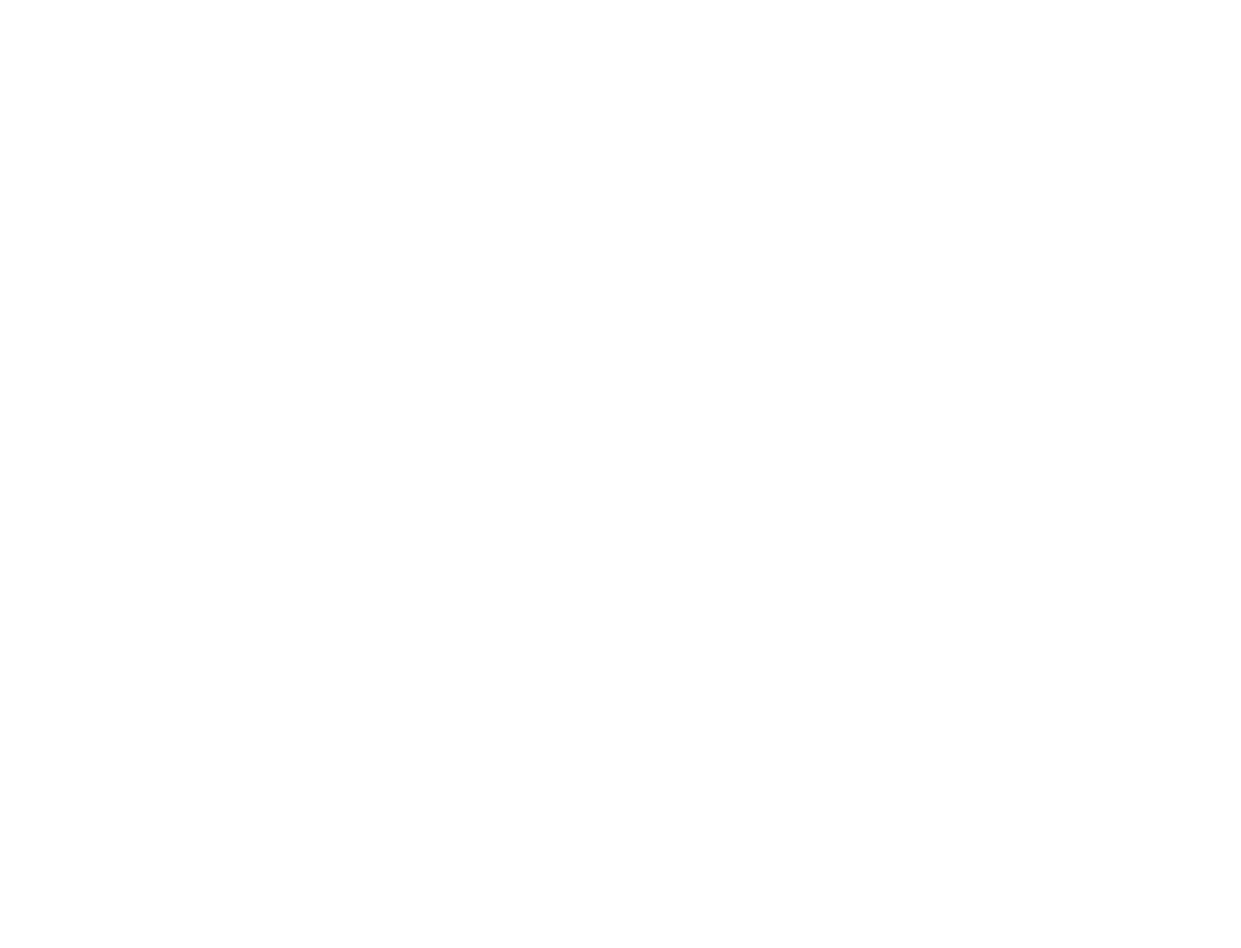
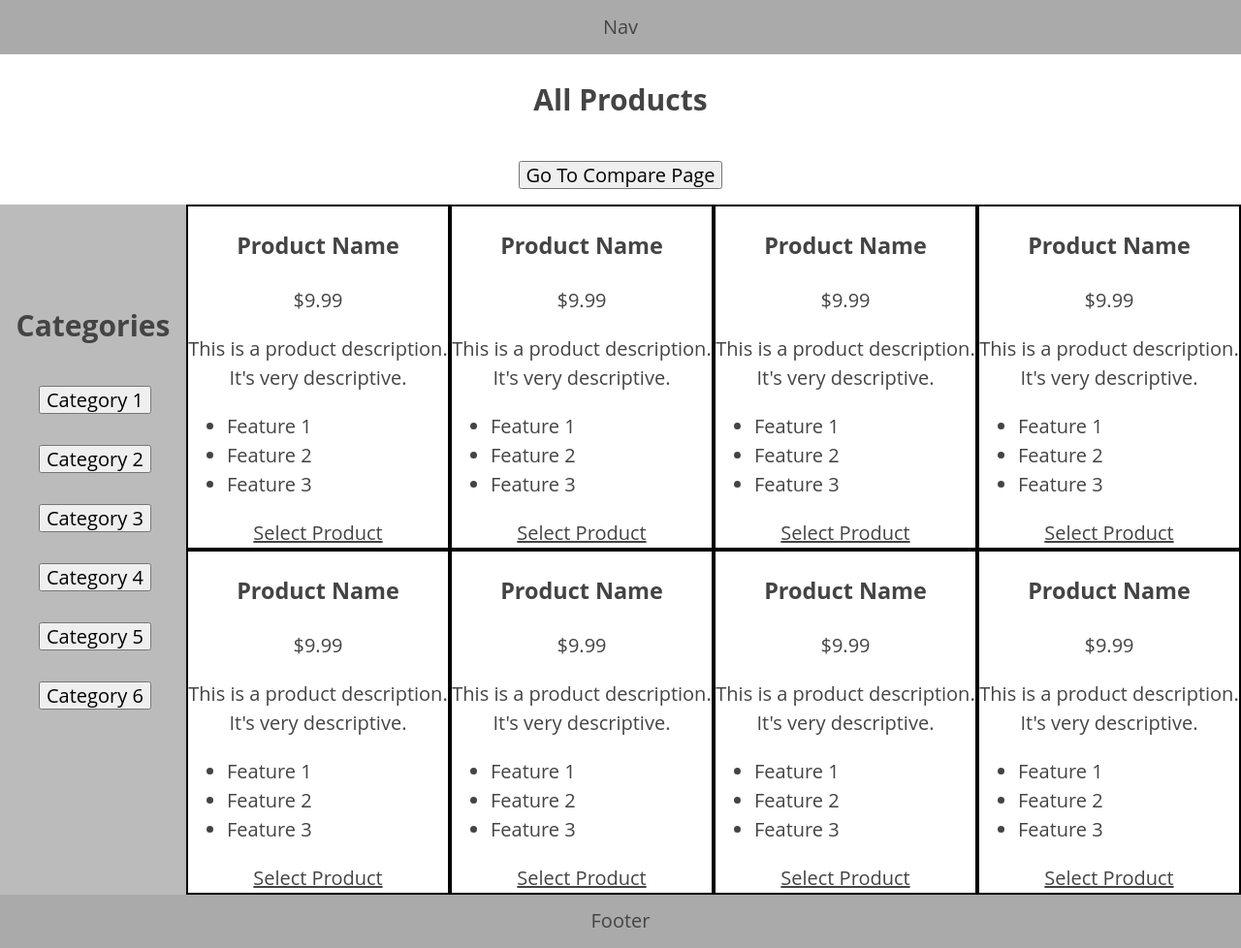
Before and after one commit to Tarv44/feather-report-wireframes, a plain HTML site: page products.html in a window 1280 px wide. Shown: the whole page at 97% size. Before the commit the page ends 800 px from the top, so only its background shows below. Drawn offline with nearby package versions, Linux system fonts and the light colour scheme.

Commit message:
All page wireframes complete

```diff
--- a/admin.html
+++ b/admin.html
@@ -0,0 +1,153 @@
+<!DOCTYPE html>
+<html lang="en">
+<head>
+    <title>Feather Report</title>
+    <meta charset="UTF-8">
+    <meta name="viewport" content="width=device-width, initial-scale=1.0">
+    <link rel="stylesheet" type="text/css" href="//cdnjs.cloudflare.com/ajax/libs/normalize/6.0.0/normalize.css">
+    <link rel="stylesheet" href="style.css">
+</head>
+<body>
+    <nav>Nav</nav>
+    <main>
+        <header>
+            <h1>Company Admin Page</h1>
+        </header>
+
+        <section>
+            <form id="admin-form">
+                <h2>Add Product</h2>
+                <div id="fieldset-group">
+                    <fieldset>
+                        <legend>Product Details</legend>
+                        <label for="product-category">Category</label>
+                        <select id="product-category">
+                            <option disabled selected>Select a category</option>
+                            <option>Knives</option>
+                            <option>Blenders</option>
+                            <option>Saucepans</option>
+                            <option>+ add category</option>
+                        </select>
+                        <label for="product-name">Product name</label>
+                        <input type="text" name="name" id="product-name">
+                        <label for="product-price">Price</label>
+                        <input type="number" name="price" id="product-price">
+                        <label for="product-link">Buy Online Link</label>
+                        <input type="text" name="link" id="product-link">
+                        <label for="product-description">Description</label>
+                        <textarea name="description" id="product-descr"></textarea>
+                    </fieldset>
+
+                    <fieldset>
+                        <legend>Features</legend>
+                        <select>
+                            <option>Feature 1</option>
+                            <option>Feature 2</option>
+                            <option>Feature 3</option>
+                            <option>+ create new feature</option>
+                        </select>
+                        <button>Add another feature</button>
+                    </fieldset>
+                </div>
+                <button>Create Product</button>
+            </form>
+        </section>
+
+        <section>
+            <h2>All Products</h2>
+
+            <main id="all-products">
+                <div>
+                    <h3>Product Name</h3>
+                    <p>$9.99</p>
+                    <p>This is a product description. It's very descriptive.</p>
+                    <ul>
+                        <li>Feature 1</li>
+                        <li>Feature 2</li>
+                        <li>Feature 3</li>
+                    </ul>
+                    <a><u>Edit Product</u></a>
+                </div>
+                <div>
+                    <h3>Product Name</h3>
+                    <p>$9.99</p>
+                    <p>This is a product description. It's very descriptive.</p>
+                    <ul>
+                        <li>Feature 1</li>
+                        <li>Feature 2</li>
+                        <li>Feature 3</li>
+                    </ul>
+                    <a><u>Edit Product</u></a>
+                </div>
+                <div>
+                    <h3>Product Name</h3>
+                    <p>$9.99</p>
+                    <p>This is a product description. It's very descriptive.</p>
+                    <ul>
+                        <li>Feature 1</li>
+                        <li>Feature 2</li>
+                        <li>Feature 3</li>
+                    </ul>
+                    <a><u>Edit Product</u></a>
+                </div>
+                <div>
+                    <h3>Product Name</h3>
+                    <p>$9.99</p>
+                    <p>This is a product description. It's very descriptive.</p>
+                    <ul>
+                        <li>Feature 1</li>
+                        <li>Feature 2</li>
+                        <li>Feature 3</li>
+                    </ul>
+                    <a><u>Edit Product</u></a>
+                </div>
+                <div>
+                    <h3>Product Name</h3>
+                    <p>$9.99</p>
+                    <p>This is a product description. It's very descriptive.</p>
+                    <ul>
+                        <li>Feature 1</li>
+                        <li>Feature 2</li>
+                        <li>Feature 3</li>
+                    </ul>
+                    <a><u>Edit Product</u></a>
+                </div>
+                <div>
+                    <h3>Product Name</h3>
+                    <p>$9.99</p>
+                    <p>This is a product description. It's very descriptive.</p>
+                    <ul>
+                        <li>Feature 1</li>
+                        <li>Feature 2</li>
+                        <li>Feature 3</li>
+                    </ul>
+                    <a><u>Edit Product</u></a>
+                </div>
+                <div>
+                    <h3>Product Name</h3>
+                    <p>$9.99</p>
+                    <p>This is a product description. It's very descriptive.</p>
+                    <ul>
+                        <li>Feature 1</li>
+                        <li>Feature 2</li>
+                        <li>Feature 3</li>
+                    </ul>
+                    <a><u>Edit Product</u></a>
+                </div>
+                <div>
+                    <h3>Product Name</h3>
+                    <p>$9.99</p>
+                    <p>This is a product description. It's very descriptive.</p>
+                    <ul>
+                        <li>Feature 1</li>
+                        <li>Feature 2</li>
+                        <li>Feature 3</li>
+                    </ul>
+                    <a><u>Edit Product</u></a>
+                </div>
+            </main>
+        </section>
+    </main>
+    <footer>Footer</footer>
+</body>
+</html>
--- a/products.html
+++ b/products.html
@@ -0,0 +1,124 @@
+<!DOCTYPE html>
+<html lang="en">
+<head>
+    <title>Feather Report</title>
+    <meta charset="UTF-8">
+    <meta name="viewport" content="width=device-width, initial-scale=1.0">
+    <link rel="stylesheet" type="text/css" href="//cdnjs.cloudflare.com/ajax/libs/normalize/6.0.0/normalize.css">
+    <link rel="stylesheet" href="style.css">
+</head>
+<body>
+    <nav>Nav</nav>
+
+    <header id="all-products-header">
+        <h2>All Products</h2>
+        <button>Go To Compare Page</button>
+    </header>
+
+    <main id="all-products-main">
+        <section id="all-products-sidebar">
+            <h2>Categories</h2>
+            <ul>
+                <li><button>Category 1</button></li>
+                <li><button>Category 2</button></li>
+                <li><button>Category 3</button></li>
+                <li><button>Category 4</button></li>
+                <li><button>Category 5</button></li>
+                <li><button>Category 6</button></li>
+            </ul>
+        </section>
+
+        <main id="all-products">
+            <div>
+                <h3>Product Name</h3>
+                <p>$9.99</p>
+                <p>This is a product description. It's very descriptive.</p>
+                <ul>
+                    <li>Feature 1</li>
+                    <li>Feature 2</li>
+                    <li>Feature 3</li>
+                </ul>
+                <a><u>Select Product</u></a>
+            </div>
+            <div>
+                <h3>Product Name</h3>
+                <p>$9.99</p>
+                <p>This is a product description. It's very descriptive.</p>
+                <ul>
+                    <li>Feature 1</li>
+                    <li>Feature 2</li>
+                    <li>Feature 3</li>
+                </ul>
+                <a><u>Select Product</u></a>
+            </div>
+            <div>
+                <h3>Product Name</h3>
+                <p>$9.99</p>
+                <p>This is a product description. It's very descriptive.</p>
+                <ul>
+                    <li>Feature 1</li>
+                    <li>Feature 2</li>
+                    <li>Feature 3</li>
+                </ul>
+                <a><u>Select Product</u></a>
+            </div>
+            <div>
+                <h3>Product Name</h3>
+                <p>$9.99</p>
+                <p>This is a product description. It's very descriptive.</p>
+                <ul>
+                    <li>Feature 1</li>
+                    <li>Feature 2</li>
+                    <li>Feature 3</li>
+                </ul>
+                <a><u>Select Product</u></a>
+            </div>
+            <div>
+                <h3>Product Name</h3>
+                <p>$9.99</p>
+                <p>This is a product description. It's very descriptive.</p>
+                <ul>
+                    <li>Feature 1</li>
+                    <li>Feature 2</li>
+                    <li>Feature 3</li>
+                </ul>
+                <a><u>Select Product</u></a>
+            </div>
+            <div>
+                <h3>Product Name</h3>
+                <p>$9.99</p>
+                <p>This is a product description. It's very descriptive.</p>
+                <ul>
+                    <li>Feature 1</li>
+                    <li>Feature 2</li>
+                    <li>Feature 3</li>
+                </ul>
+                <a><u>Select Product</u></a>
+            </div>
+            <div>
+                <h3>Product Name</h3>
+                <p>$9.99</p>
+                <p>This is a product description. It's very descriptive.</p>
+                <ul>
+                    <li>Feature 1</li>
+                    <li>Feature 2</li>
+                    <li>Feature 3</li>
+                </ul>
+                <a><u>Select Product</u></a>
+            </div>
+            <div>
+                <h3>Product Name</h3>
+                <p>$9.99</p>
+                <p>This is a product description. It's very descriptive.</p>
+                <ul>
+                    <li>Feature 1</li>
+                    <li>Feature 2</li>
+                    <li>Feature 3</li>
+                </ul>
+                <a><u>Select Product</u></a>
+            </div>
+        </main>
+    </main>
+    <footer>Footer</footer>
+</body>
+</html>
--- a/style.css
+++ b/style.css
@@ -61,12 +61,72 @@ fieldset {
     margin: 10px 0;
 }
 
+fieldset button {
+    font-size: 12px;
+}
+
 .login-sect,
-.signup-sect {
+.signup-sect,
+fieldset {
     display: flex;
     flex-direction: column;
     align-items: center;
     justify-content: center;
+}
+
+#fieldset-group {
+    display: flex;
+    flex-direction: row;
+    justify-content: space-around;
+    width: 50%;
+}
+
+#all-products-header {
+    padding: 0;
+    margin-top: 80px;
+}
+
+#all-products {
+    display: flex;
+    flex-flow: row wrap;
+    justify-content: space-between;
+    width: 90%;
+    margin: auto;
+}
+
+#all-products-sidebar {
+    min-width: 15%;
+}
+
+#all-products-sidebar ul {
+    list-style: none;
+    padding: auto;
+}
+
+#all-products div {
+    max-width: 25%;
+    border: solid black 2px;
+}
+
+#all-products-main {
+    display: flex;
+    flex-direction: row;
+}
+
+.compare-main {
+    display: flex;
+    flex-direction: row;
+    margin: 0 10% 20px;
+}
+
+.compare-product {
+    border: solid black 2px;
+    margin-right: 10px;
+}
+
+.not-featured {
+    text-decoration: line-through;
+    opacity: .3;
 }
 
 li {
```
Also changed, not shown: compare.html (+83 -0 lines), login.html (+32 -0 lines), signup.html (+36 -0 lines).
